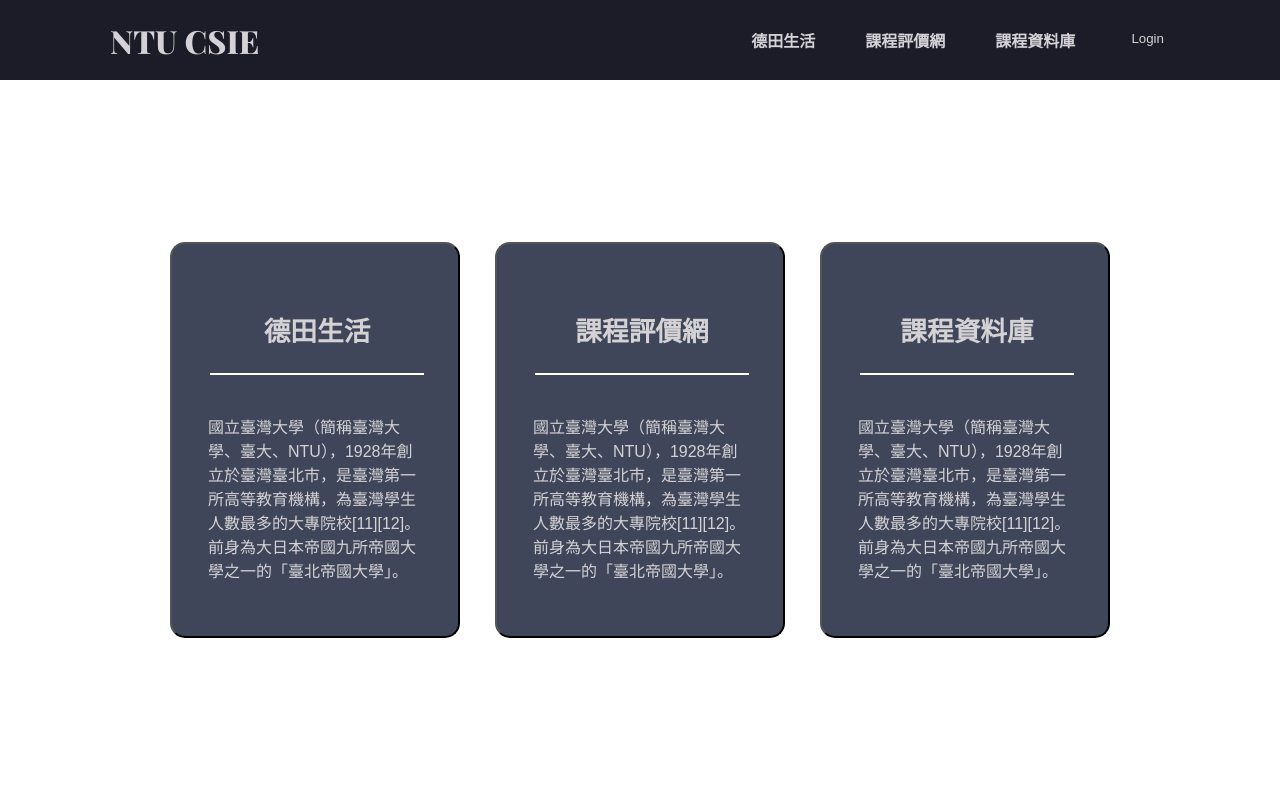
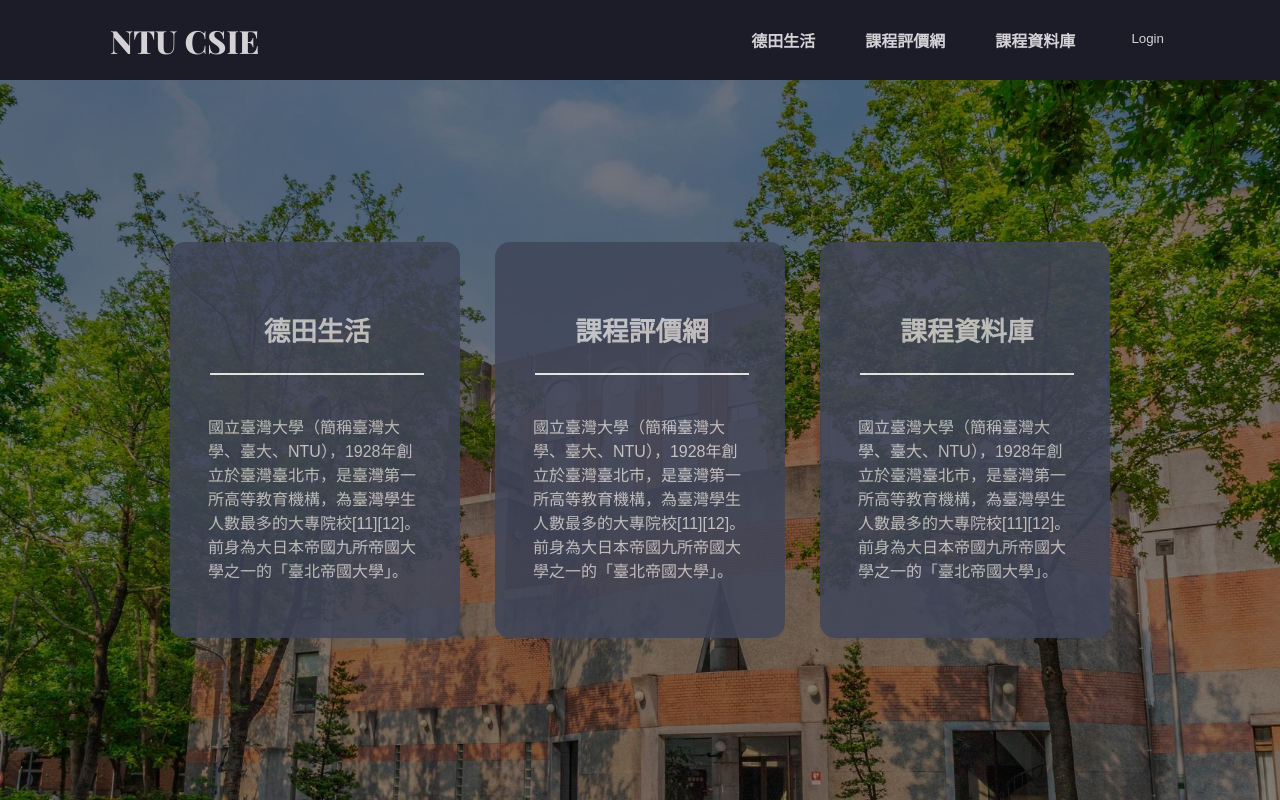
Before and after one commit to NTUCSIECouncil/council.csie-frontend, a Next.js app: page / in a window 1280 px wide. Built offline with nearby package versions, Linux system fonts and the light colour scheme; no server answers.

Commit message:
add routing for search button and change main page background

```diff
--- a/src/app/database/filterResults/page.tsx
+++ b/src/app/database/filterResults/page.tsx
@@ -0,0 +1,14 @@
+// import Search from '@/app/ui/search';
+// import Image from 'next/image';
+import { type FC } from 'react';
+import styles from '@/styles/database.module.css';
+
+const Page: FC = () => {
+  return (
+    <main className={styles.body}>
+      <h1>搜尋結果</h1>
+    </main>
+  );
+};
+
+export default Page;
--- a/src/app/database/page.tsx
+++ b/src/app/database/page.tsx
@@ -1,5 +1,6 @@
 // import Search from '@/app/ui/search';
 // import Image from 'next/image';
+import Link from 'next/link';
 import { type FC } from 'react';
 import styles from '@/styles/database.module.css';
 
@@ -13,9 +14,11 @@ const Page: FC = () => {
       <div className={styles.wrap}>
         <div className={styles.search}>
             <input type="text" className={styles.searchTerm} placeholder="關鍵字搜尋" />
+            <Link href="/database/filterResults">
             <button type="submit" className={styles.searchButton}>
               <i className="fa fa-search"></i>
             </button>
+            </Link>
         </div>
         <p className={styles.word}>篩選：&nbsp;&nbsp;&nbsp;
           <select id="selectGrade" className={styles.selectBox}>
--- a/src/app/rate/page.tsx
+++ b/src/app/rate/page.tsx
@@ -1,5 +1,6 @@
 // import Search from '@/app/ui/search';
 // import Image from 'next/image';
+import Link from 'next/link';
 import { type FC } from 'react';
 import styles from '@/styles/rate.module.css';
 
@@ -13,9 +14,11 @@ const Page: FC = () => {
       <div className={styles.wrap}>
         <div className={styles.search}>
             <input type="text" className={styles.searchTerm} placeholder="關鍵字搜尋" />
+            <Link href="/rate/filterResults">
             <button type="submit" className={styles.searchButton}>
-              <i className="fa fa-search"></i>
+             <i className="fa fa-search"></i>
             </button>
+            </Link>
         </div>
         <p className={styles.word}>篩選：&nbsp;&nbsp;&nbsp;
           <select id="selectGrade" className={styles.selectBox}>
--- a/src/styles/database.module.css
+++ b/src/styles/database.module.css
@@ -97,8 +97,8 @@
   }
 
 .searchButton {
-    width: 55px;
-    /* height: 55px; */
+    width: 50px;
+    height: 50px;
     border: 3px solid #d4d2d5;
     background: #d4d2d5;
     text-align: center;
--- a/src/styles/rate.module.css
+++ b/src/styles/rate.module.css
@@ -248,8 +248,8 @@
 }
 
 .searchButton {
-  width: 55px;
-  /* height: 55px; */
+  width: 50px;
+  height: 50px;
   border: 3px solid #d4d2d5;
   background: #d4d2d5;
   text-align: center;
@@ -265,6 +265,7 @@
   line-height: 55px;
   font-weight: bold;
 }
+
 
 .wrap{  /*Resize the wrap to see the search bar change!*/
   width: 30%;
--- a/src/styles/utils.module.css
+++ b/src/styles/utils.module.css
@@ -8,6 +8,11 @@
     bottom: 0;
     top: 80px;
     width: 100vw;
+    background-color: var(--background);
+    background-image: url("/building.jpg");
+    background-repeat: no-repeat;
+    background-size: 120%;
+    background-position: -150px;
 }
 
 .button {
@@ -17,6 +22,8 @@
     width: 290px;
     height: 396px;
     border-radius: 15px;
+    border-color: transparent;
+    opacity: 0.85;
     cursor: pointer;
 }
 
```
Also changed, not shown: public/building.jpg, public/building_original.jpg (added).
